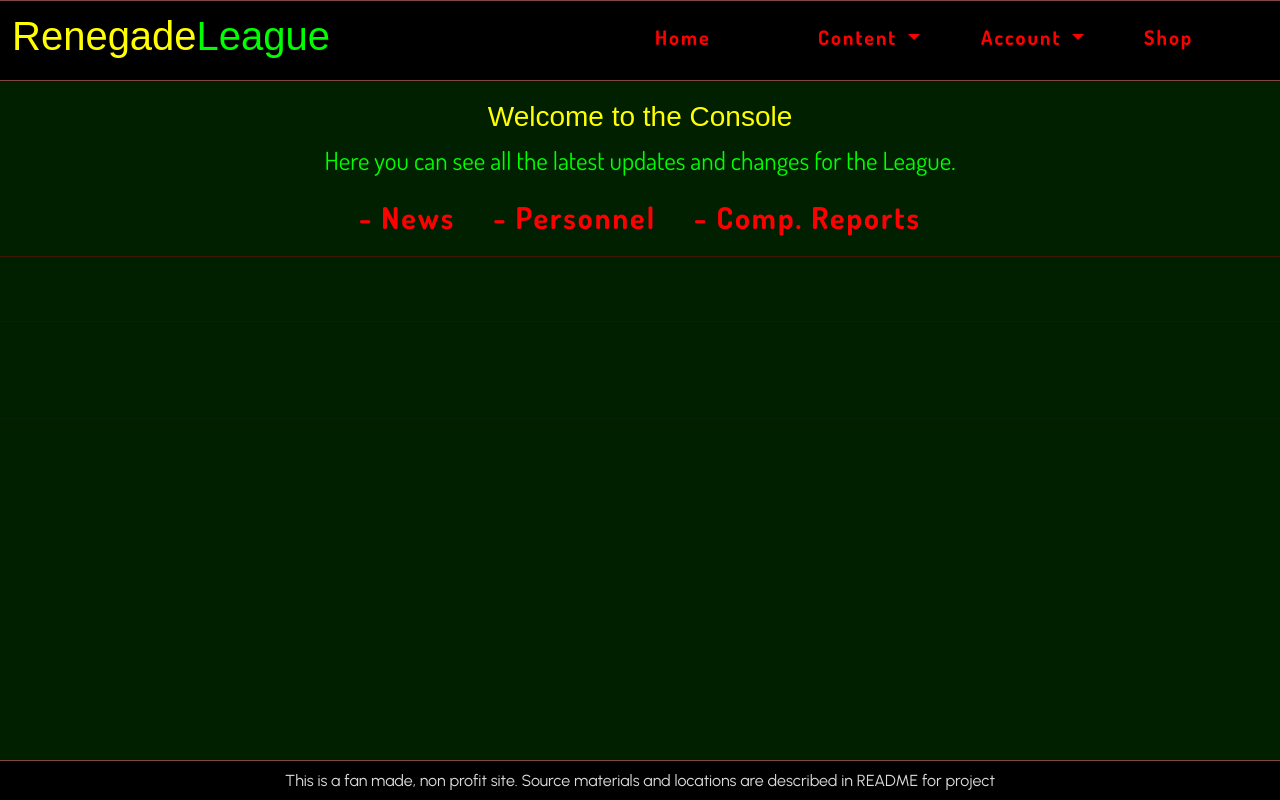
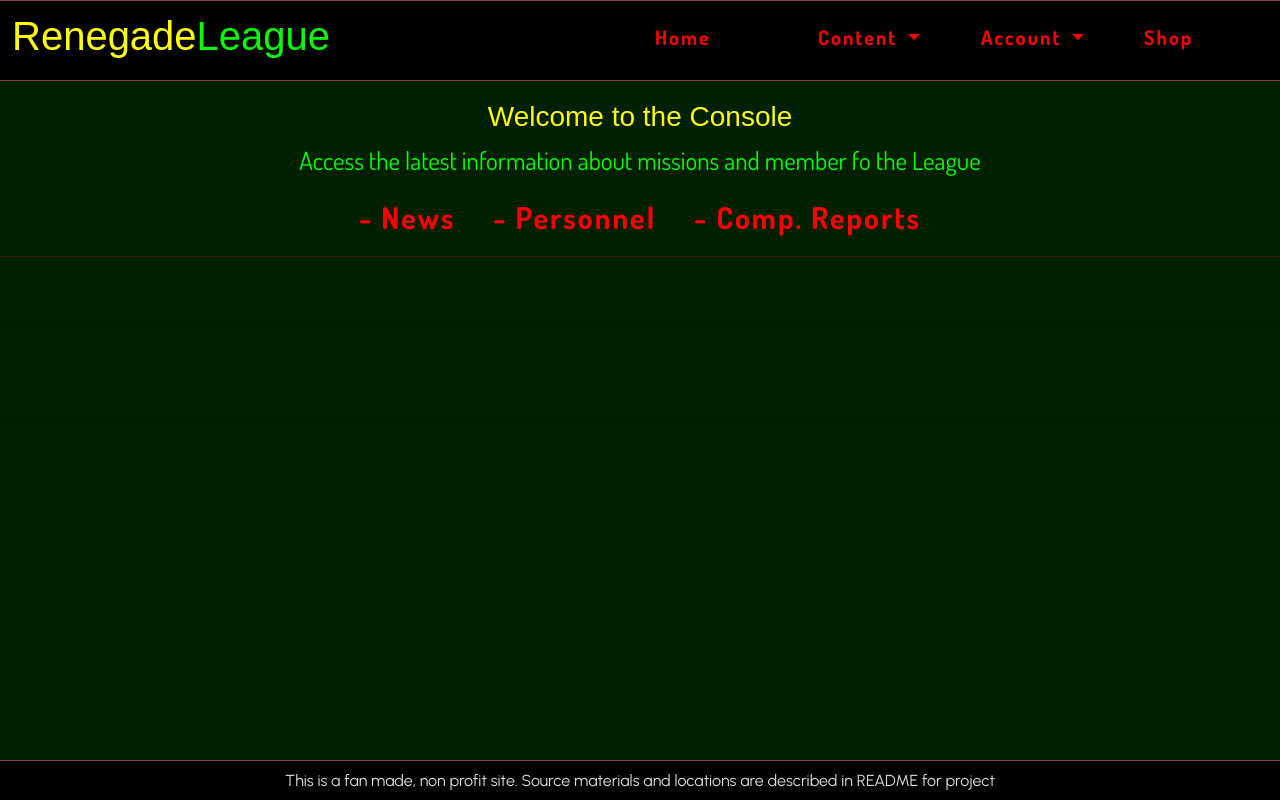
Before and after one commit to lukemunsch/fantasy-blog-shop, a Django app: page /console/ in a window 1280 px wide. Run offline with Django 3.2, Linux system fonts and the light colour scheme; some libraries are stand-ins or nearby versions; some web fonts are replaced.

Commit message:
Update header content for console and personnel

```diff
--- a/console/templates/console/console.html
+++ b/console/templates/console/console.html
@@ -23,7 +23,7 @@
     <div class="col-12 text-center">
       <h3 class="renegade page-heading">Welcome to the Console</h3>
       <p class="league page-subhead">
-        Here you can see all the latest updates and changes for the League.
+        Access the latest information about missions and member fo the League
       </p>
     </div>
   </div>
```
Also changed, not shown: personnel/templates/personnel/personnel.html (+6 -6 lines).
